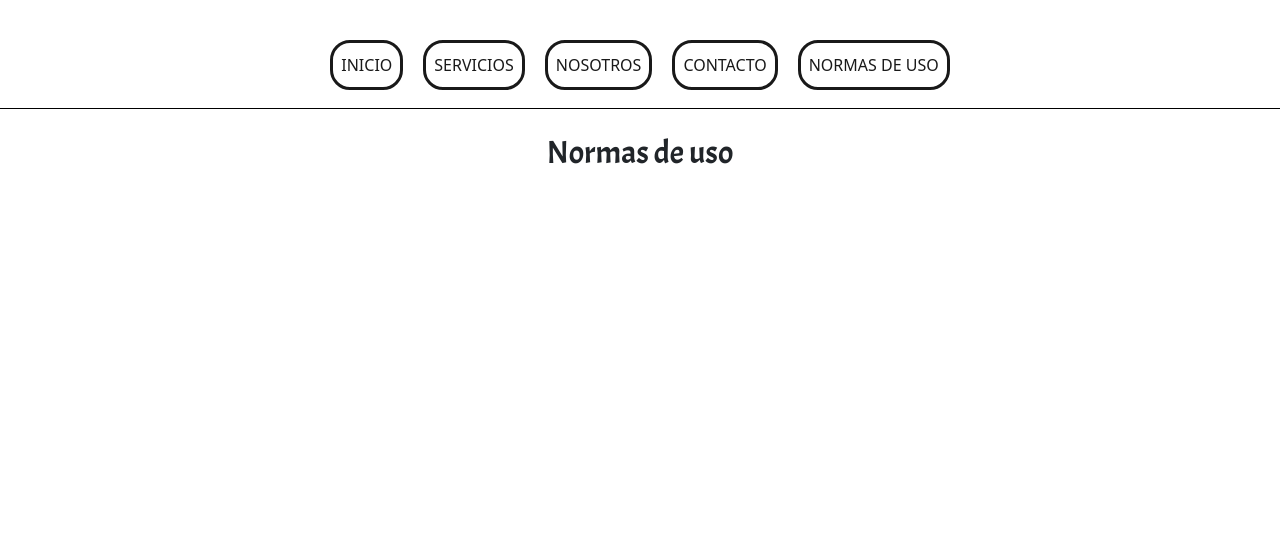
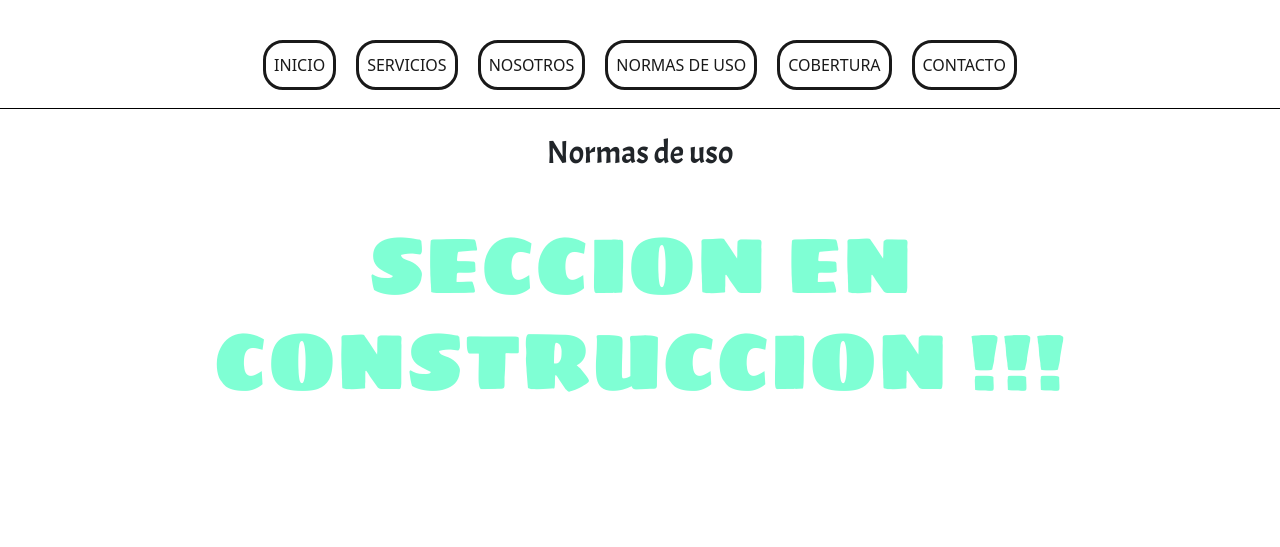
Before and after one commit to marianosanjuan86/pelones_sanjuan_mariano, a plain HTML site: page views/normas.html in a window 1280 px wide. Shown: the part 173-720 px from the top of the page. Drawn offline with nearby package versions, Linux system fonts and the light colour scheme.

Commit message:
agrega cobertura y acomoda el nav de todos los html

```diff
--- a/views/normas.html
+++ b/views/normas.html
@@ -41,10 +41,13 @@
                     <a class="nav-link itenNav active" href="nosotros.html">NOSOTROS</a>
                   </li>
                   <li class="nav-item">
-                <a class="nav-link itenNav active" href="contacto.html">CONTACTO</a>
+                    <a class="nav-link itenNav active" href="normas.html">NORMAS DE USO</a>
                   </li>
                   <li class="nav-item">
-                <a class="nav-link itenNav active" href="normas.html">NORMAS DE USO</a>
+                    <a class="nav-link itenNav active" href="cobertura.html">COBERTURA</a>
+                  </li>
+                  <li class="nav-item">
+                    <a class="nav-link itenNav active" href="contacto.html">CONTACTO</a>
                   </li>
             </ul>
           </div>
@@ -52,6 +55,7 @@
       </nav>
     <section id="seccionContacto">
         <h2 class="subTitulos">Normas de uso</h2>
+        <H1 style="color: aquamarine;">SECCION EN CONSTRUCCION !!!</H1>
 
     </section>
 
```
Also changed, not shown: index.html (+5 -2 lines), views/contacto.html (+5 -2 lines), views/nosotros.html (+5 -2 lines), views/servicios.html (+5 -2 lines). Lines whose indentation alone changed are shown as unchanged.
